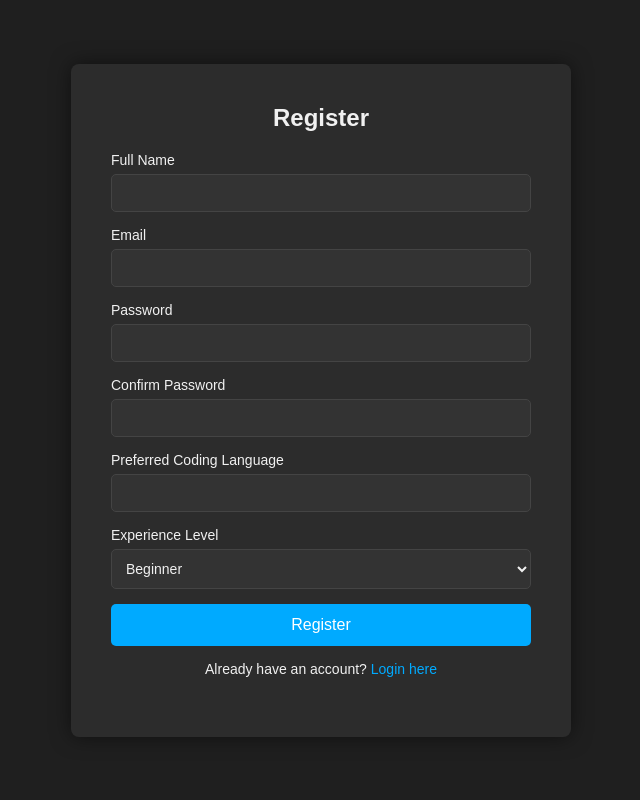
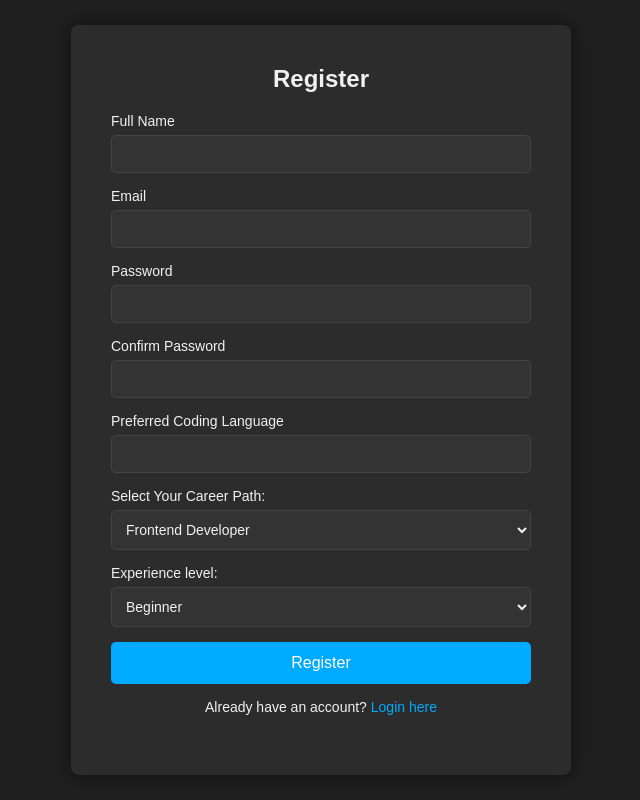
Before and after one commit to zGamingTechz/PathCoder, a Flask app: page /register in a window 1280 px wide. Shown: the whole page, without its empty margins (319-959 px from the left). Run offline with Flask 3, Linux system fonts and the light colour scheme.

Commit message:
Added path to register.html andd db

```diff
--- a/app.py
+++ b/app.py
@@ -29,6 +29,7 @@ class User(db.Model):
     password = db.Column(db.String, nullable = False)
     quote = db.Column(db.String, default=requests.get(url).json()[0]['q'])
     language = db.Column(db.String, nullable=False)
+    path = db.Column(db.String, nullable = False)
     experience = db.Column(db.String, nullable = False)
     score = db.Column(db.Integer, default = 0)
 
@@ -88,6 +89,7 @@ def register():
         password = request.form['password']
         confirm_password = request.form['confirm_password']
         language = request.form['language']
+        path = request.form['path']
         experience = request.form['experience']
 
         existing_user = User.query.filter(User.email == email).first()
@@ -97,6 +99,7 @@ def register():
                 email=email,
                 password=password,
                 language=language,
+                path=path,
                 experience=experience
             )
 
--- a/templates/register.html
+++ b/templates/register.html
@@ -25,7 +25,28 @@
                 <label for="language">Preferred Coding Language</label>
                 <input type="text" id="language" name="language" required>
 
-                <label for="experience">Experience Level</label>
+                <label for="path">Select Your Career Path:</label>
+                <select id="path" name="path" required>
+                    <option value="Frontend Developer">Frontend Developer</option>
+                    <option value="Backend Developer">Backend Developer</option>
+                    <option value="Full Stack Developer">Full Stack Developer</option>
+                    <option value="Mobile App Developer">Mobile App Developer</option>
+                    <option value="DevOps Engineer">DevOps Engineer</option>
+                    <option value="Data Engineer">Data Engineer</option>
+                    <option value="Data Scientist">Data Scientist</option>
+                    <option value="Machine Learning Engineer">Machine Learning Engineer</option>
+                    <option value="Software Engineer">Software Engineer</option>
+                    <option value="Game Developer">Game Developer</option>
+                    <option value="Cybersecurity Engineer">Cybersecurity Engineer</option>
+                    <option value="Cloud Engineer">Cloud Engineer</option>
+                    <option value="AI Engineer">AI Engineer</option>
+                    <option value="Blockchain Developer">Blockchain Developer</option>
+                    <option value="QA Engineer">QA Engineer</option>
+                    <option value="Systems Architect">Systems Architect</option>
+                    <option value="Technical Lead / Engineering Manager">Technical Lead / Engineering Manager</option>
+                </select>
+
+                <label for="experience">Experience level:</label>
                 <select id="experience" name="experience" required>
                     <option value="Beginner">Beginner</option>
                     <option value="Intermediate">Intermediate</option>
```
Also changed, not shown: instance/test.db.
